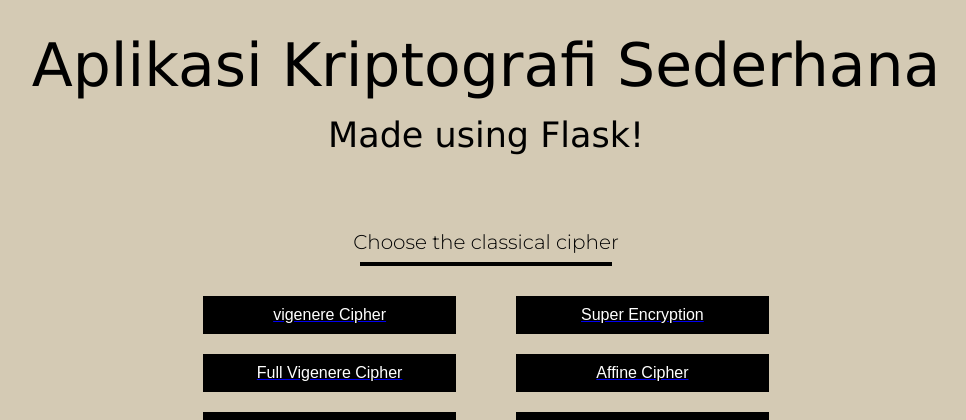
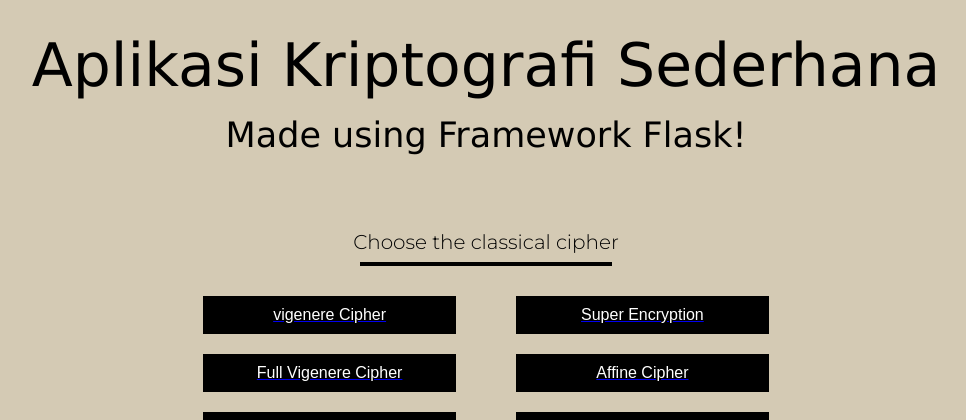
Before and after one commit to ellizafebriyani/Algoritma-Kriptografi, a Flask app: page / in a window 1280 px wide. Shown: the top 420 px of the page, without its empty margins (154-1120 px from the left). Run offline with Flask 3, Linux system fonts and the light colour scheme.

Commit message:
perubahan elisa

```diff
--- a/templates/index.html
+++ b/templates/index.html
@@ -9,7 +9,7 @@
 
         <div class="title-wrapper container-col">
             <div class="title">Aplikasi Kriptografi Sederhana</div>
-            <div class="subtitle">Made using Flask!</div>
+            <div class="subtitle">Made using Framework Flask!</div>
         </div>
 
 
```
